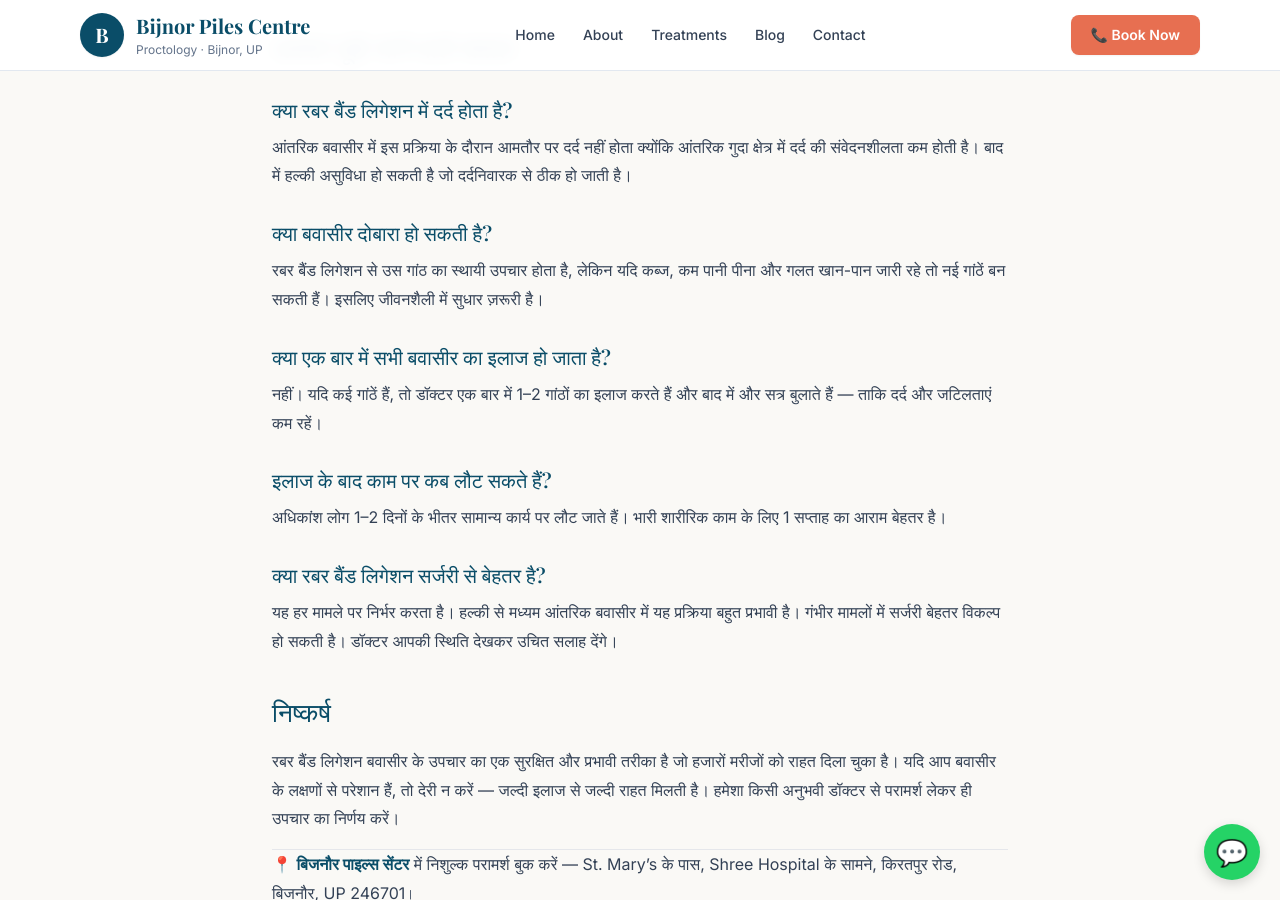
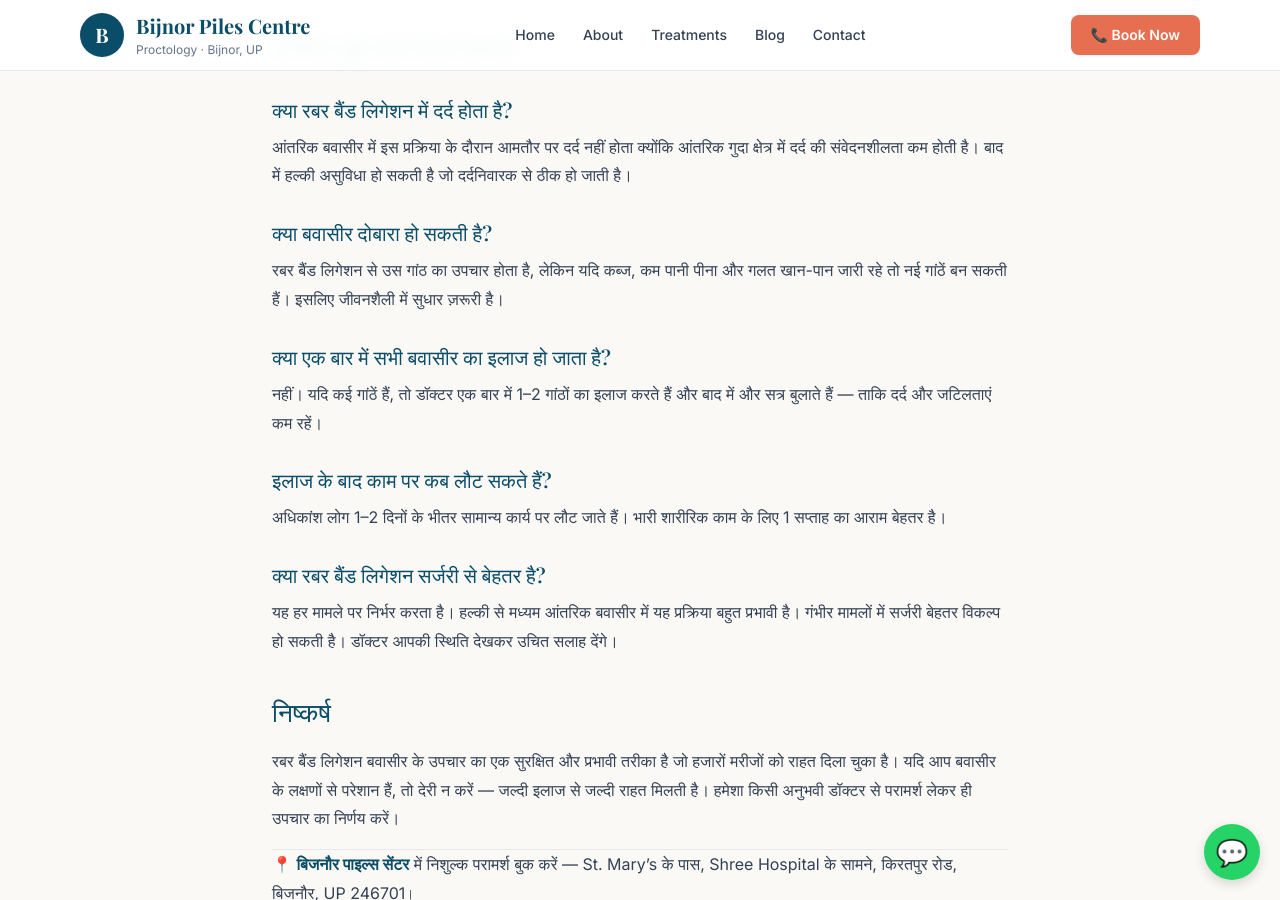
Before and after one commit to kumarparmod23/bijnorpilescentre, a Jekyll site: the page built from _posts/hi/2026-04-13-rubber-band-ligation-kya-hai-recovery.md, in a window 1280 px wide and 900 px high, scrolled down 2794 px. Built offline with Jekyll 4.4.1, drawn with Linux system fonts in a browser that asks for light colours; nearby versions of some CDN libraries.

Commit message:
Update treatment messaging and success-rate claims

```diff
--- a/_posts/hi/2026-04-13-rubber-band-ligation-kya-hai-recovery.md
+++ b/_posts/hi/2026-04-13-rubber-band-ligation-kya-hai-recovery.md
@@ -96,7 +96,7 @@ date: 2026-04-13 09:30:00 +0530
 आंतरिक बवासीर में इस प्रक्रिया के दौरान आमतौर पर दर्द नहीं होता क्योंकि आंतरिक गुदा क्षेत्र में दर्द की संवेदनशीलता कम होती है। बाद में हल्की असुविधा हो सकती है जो दर्दनिवारक से ठीक हो जाती है।
 
 ### क्या बवासीर दोबारा हो सकती है?
-रबर बैंड लिगेशन से उस गांठ का स्थायी उपचार होता है, लेकिन यदि कब्ज, कम पानी पीना और गलत खान-पान जारी रहे तो नई गांठें बन सकती हैं। इसलिए जीवनशैली में सुधार ज़रूरी है।
+रबर बैंड लिगेशन से उस गांठ का उपचार होता है, लेकिन यदि कब्ज, कम पानी पीना और गलत खान-पान जारी रहे तो नई गांठें बन सकती हैं। इसलिए जीवनशैली में सुधार ज़रूरी है।
 
 ### क्या एक बार में सभी बवासीर का इलाज हो जाता है?
 नहीं। यदि कई गांठें हैं, तो डॉक्टर एक बार में 1–2 गांठों का इलाज करते हैं और बाद में और सत्र बुलाते हैं — ताकि दर्द और जटिलताएं कम रहें।
```
